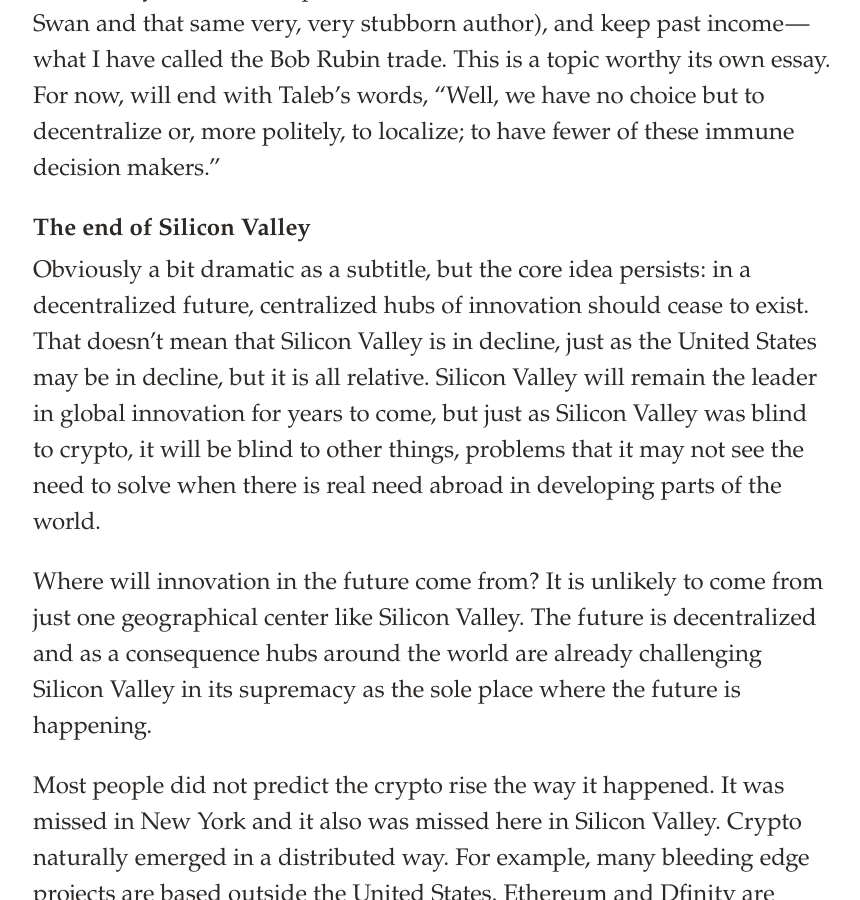
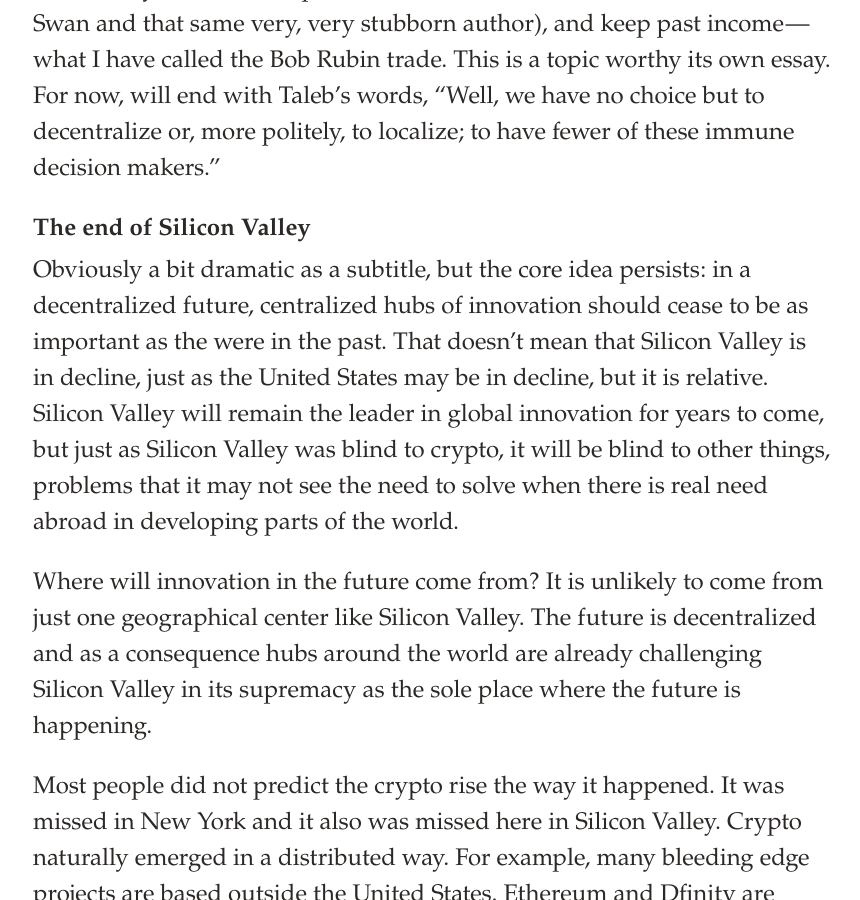
Before and after one commit to linkneuro/linkneuro.github.io, a Jekyll site: the page built from _posts/2017-01-01-networked-future.md, in a window 1280 px wide and 900 px high, scrolled down 13548 px. Shown: the whole window, without its empty margins (207-1067 px from the left). Built offline with Jekyll 4.4.1, drawn with Linux system fonts in a browser that asks for light colours; some of the changed text lies outside the part shown.

Commit message:
Update 2017-01-01-networked-future.md

```diff
--- a/_posts/2017-01-01-networked-future.md
+++ b/_posts/2017-01-01-networked-future.md
@@ -104,7 +104,7 @@
 For instance, bank blowups came in 2008 because of the accumulation of hidden and asymmetric risks in the system: bankers, master risk transferors, could make steady money from a certain class of concealed explosive risks, use academic risk models that don’t work except on paper (because academics know practically nothing about risk), then invoke uncertainty after a blowup (that same unseen and unforecastable Black Swan and that same very, very stubborn author), and keep past income — what I have called the Bob Rubin trade. This is a topic worthy its own essay. For now, will end with Taleb’s words, “Well, we have no choice but to decentralize or, more politely, to localize; to have fewer of these immune decision makers.”
 
 ### The end of Silicon Valley
-Obviously a bit dramatic as a subtitle, but the core idea persists: in a decentralized future, centralized hubs of innovation should cease to exist. That doesn’t mean that Silicon Valley is in decline, just as the United States may be in decline, but it is all relative. Silicon Valley will remain the leader in global innovation for years to come, but just as Silicon Valley was blind to crypto, it will be blind to other things, problems that it may not see the need to solve when there is real need abroad in developing parts of the world.
+Obviously a bit dramatic as a subtitle, but the core idea persists: in a decentralized future, centralized hubs of innovation should cease to be as important as the were in the past. That doesn’t mean that Silicon Valley is in decline, just as the United States may be in decline, but it is relative. Silicon Valley will remain the leader in global innovation for years to come, but just as Silicon Valley was blind to crypto, it will be blind to other things, problems that it may not see the need to solve when there is real need abroad in developing parts of the world.
 
 Where will innovation in the future come from? It is unlikely to come from just one geographical center like Silicon Valley. The future is decentralized and as a consequence hubs around the world are already challenging Silicon Valley in its supremacy as the sole place where the future is happening.
 
```
Also changed, not shown: other parts of _posts/2017-01-01-networked-future.md (+1 -1 lines).
